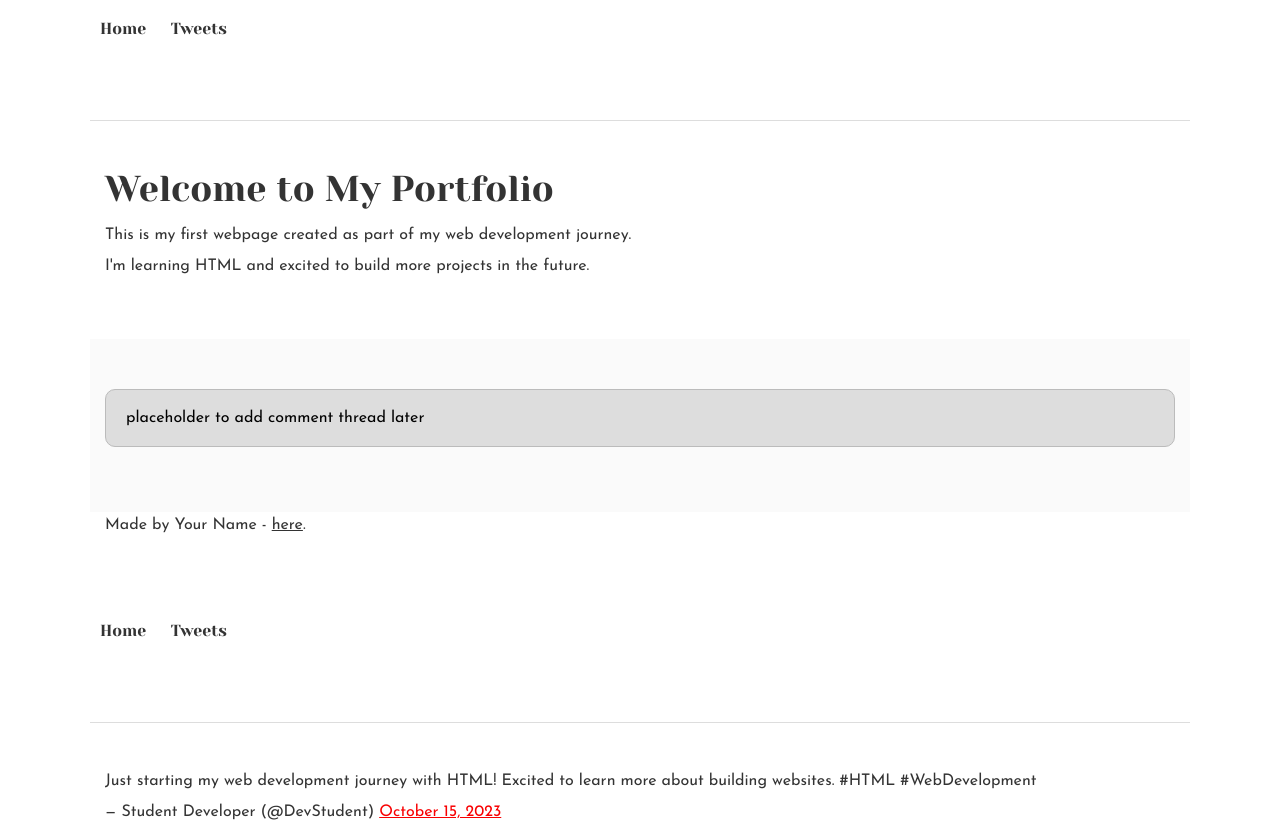
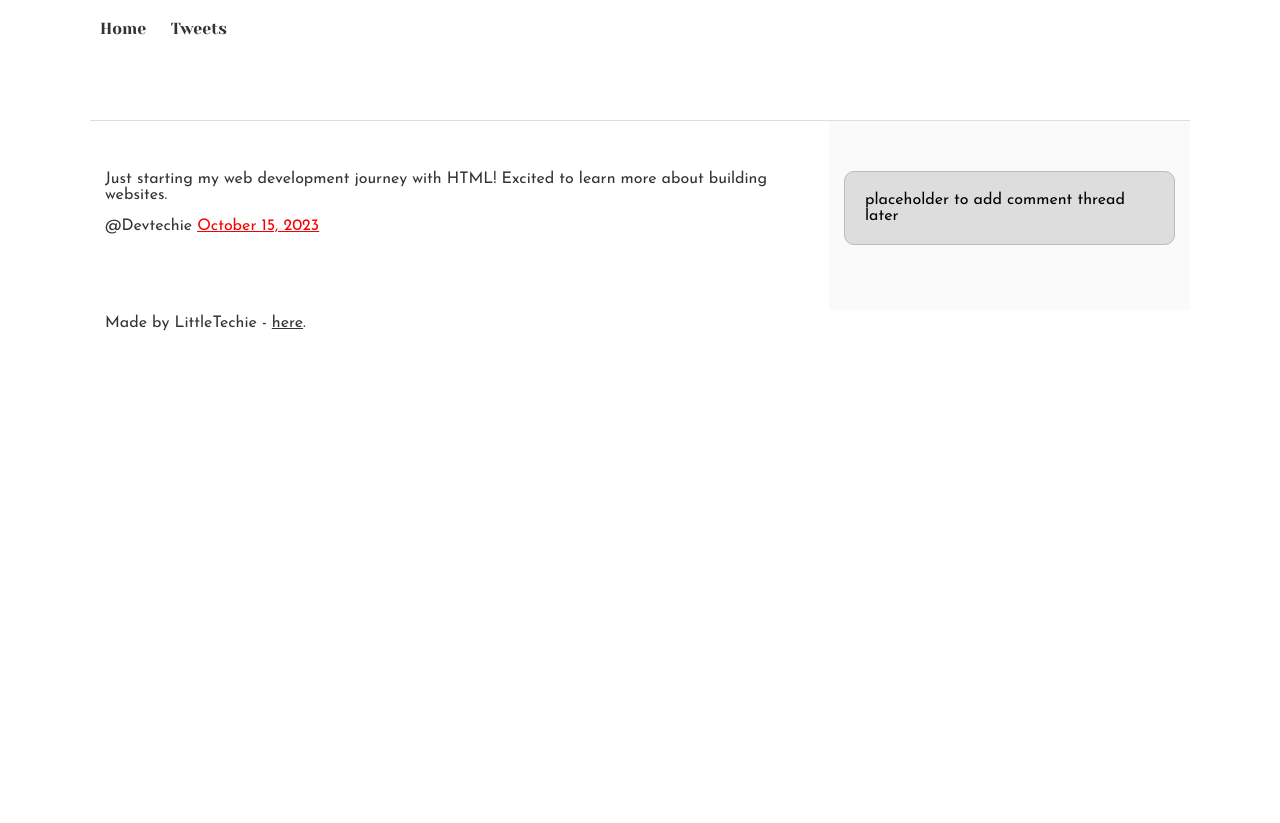
Before and after one commit to Olivier0324/alx_html_css, a plain HTML site: page css_basic/tweets.html in a window 1280 px wide. Shown: the top 823 px of the page. After the commit the page ends 800 px from the top, so only its background shows below. Drawn offline with Linux system fonts and the light colour scheme.

Commit message:
feat: Linked css with html

```diff
--- a/css_basic/styles.css
+++ b/css_basic/styles.css
@@ -0,0 +1,8 @@
+body{
+    display: flex;
+    flex-direction: column;
+
+}
+main{
+    display: flex;
+}
--- a/css_basic/tweets.html
+++ b/css_basic/tweets.html
@@ -1,47 +1,12 @@
-<!DOCTYPE html>
-<html lang="en">
 
-<head>
-    <meta charset="UTF-8">
-    <title>My First Portfolio</title>
-    <link href="base.css" rel="stylesheet">
-<link href="styles.css" rel="stylesheet">
-</head>
-
-<body>
-    <header>
-        <ul>
-            <li><a href="index.html">Home</a></li>
-            <li><a href="tweets.html">Tweets</a></li>
-        </ul>
-    </header>
-
-    <main>
-        <article>
-            <h1>Welcome to My Portfolio</h1>
-            <p>This is my first webpage created as part of my web development journey.</p>
-            <p>I'm learning HTML and excited to build more projects in the future.</p>
-        </article>
-
-        <aside>
-            <p>placeholder to add comment thread later</p>
-        </aside>
-    </main>
-
-    <footer>
-        <p>Made by Your Name - <a href="https://github.com/olivier0324/olivier0324" target="_blank">here</a>.</p>
-    </footer>
-</body>
-
-</html>
-
-<!-- ------ -->
 <!DOCTYPE html>
 <html lang="en">
 
 <head>
     <meta charset="UTF-8">
     <title>My Tweets</title>
+    <link href="base.css" rel="stylesheet">
+    <link href="styles.css" rel="stylesheet">
 </head>
 
 <body>
@@ -56,9 +21,8 @@
         <article>
             <blockquote class="twitter-tweet">
                 <p lang="en" dir="ltr">Just starting my web development journey with HTML! Excited to learn more about
-                    building websites. #HTML #WebDevelopment</p>
-                &mdash; Student Developer (@DevStudent)
-                <a href="https://twitter.com/DevStudent/status/1234567890123456789">October 15, 2023</a>
+                    building websites.</p>
+                    @Devtechie <a href="https://twitter.com/DevStudent/status/1234567890123456789">October 15, 2023</a>
             </blockquote>
         </article>
 
```
